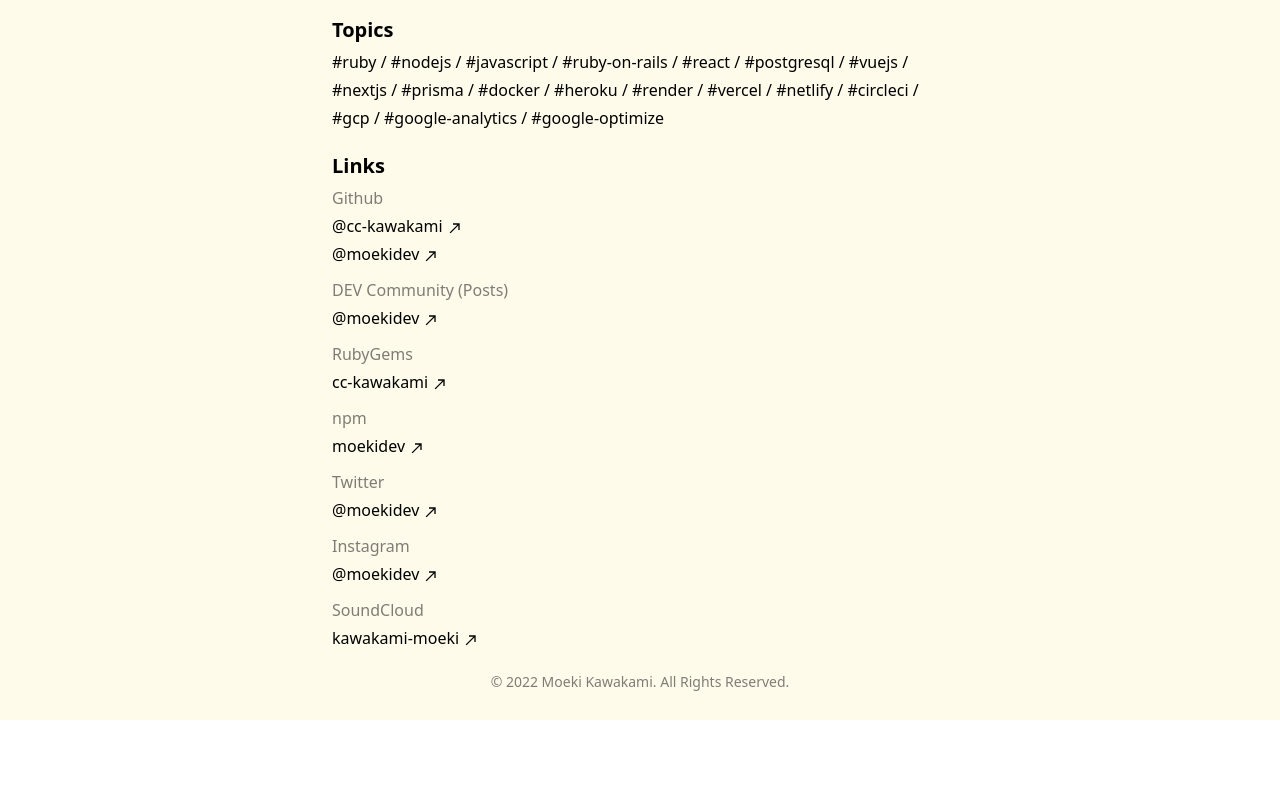
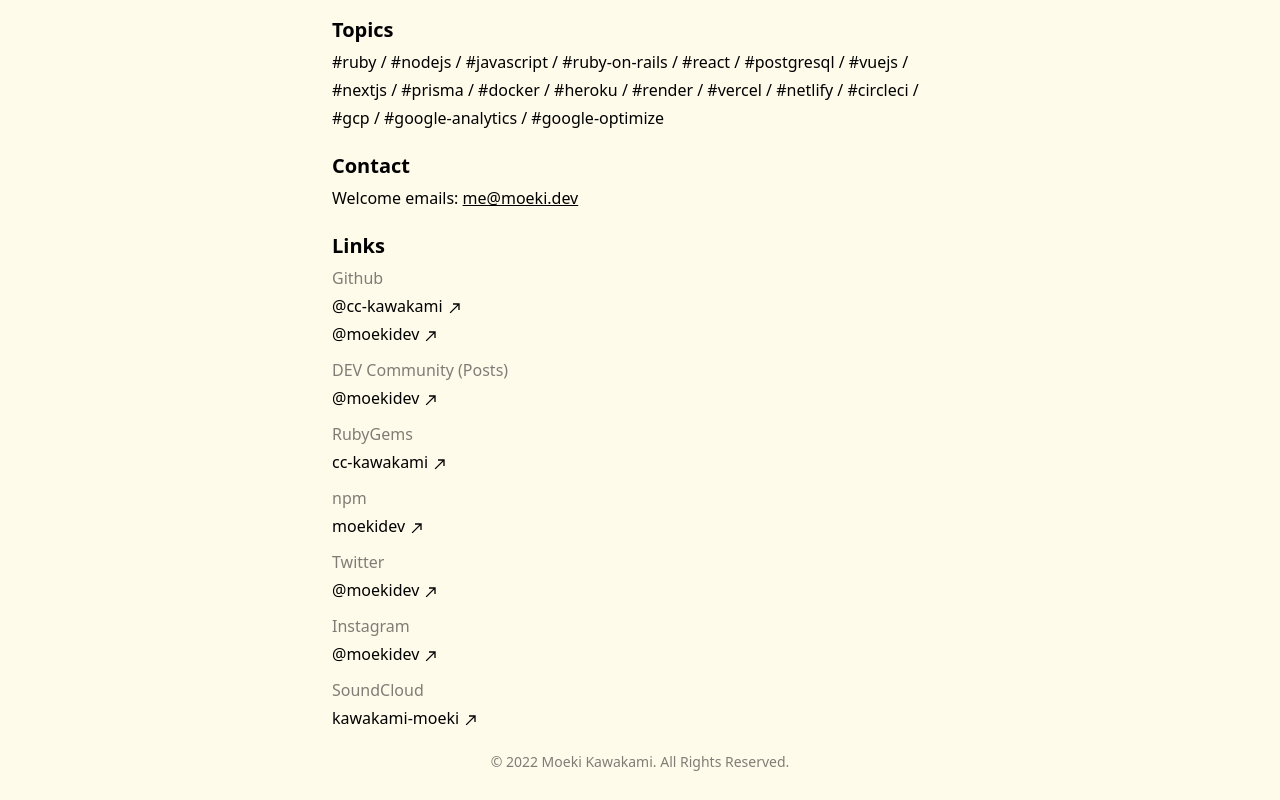
Before and after one commit to kawakamimoeki/website-legacy, a Next.js app: page / in a window 1280 px wide. Shown: the part 760-1560 px from the top of the page. Before the commit the page ends 1480 px from the top, so only its background shows below. Built offline with nearby package versions, Linux system fonts and the light colour scheme.

Commit message:
feat: add contact

```diff
--- /dev/null
+++ b/components/contact.jsx
@@ -0,0 +1,15 @@
+import Heading from './heading.jsx'
+
+export default function Component(props) {
+  return (
+    <div className="mb-5">
+      <Heading text="Contact" />
+      <p>
+        Welcome emails:{' '}
+        <a className="underline" href="mailto: me@moeki.dev">
+          me@moeki.dev
+        </a>
+      </p>
+    </div>
+  )
+}
--- a/pages/index.js
+++ b/pages/index.js
@@ -6,6 +6,7 @@
 import Topics from '../components/topics.jsx'
 import Links from '../components/links.jsx'
 import Footer from '../components/footer.jsx'
+import Contact from '../components/contact.jsx'
 
 export default function Home() {
   return (
@@ -16,6 +17,7 @@
       <Values />
       <Bio />
       <Topics />
+      <Contact />
       <Links />
       <Footer />
     </>
```
